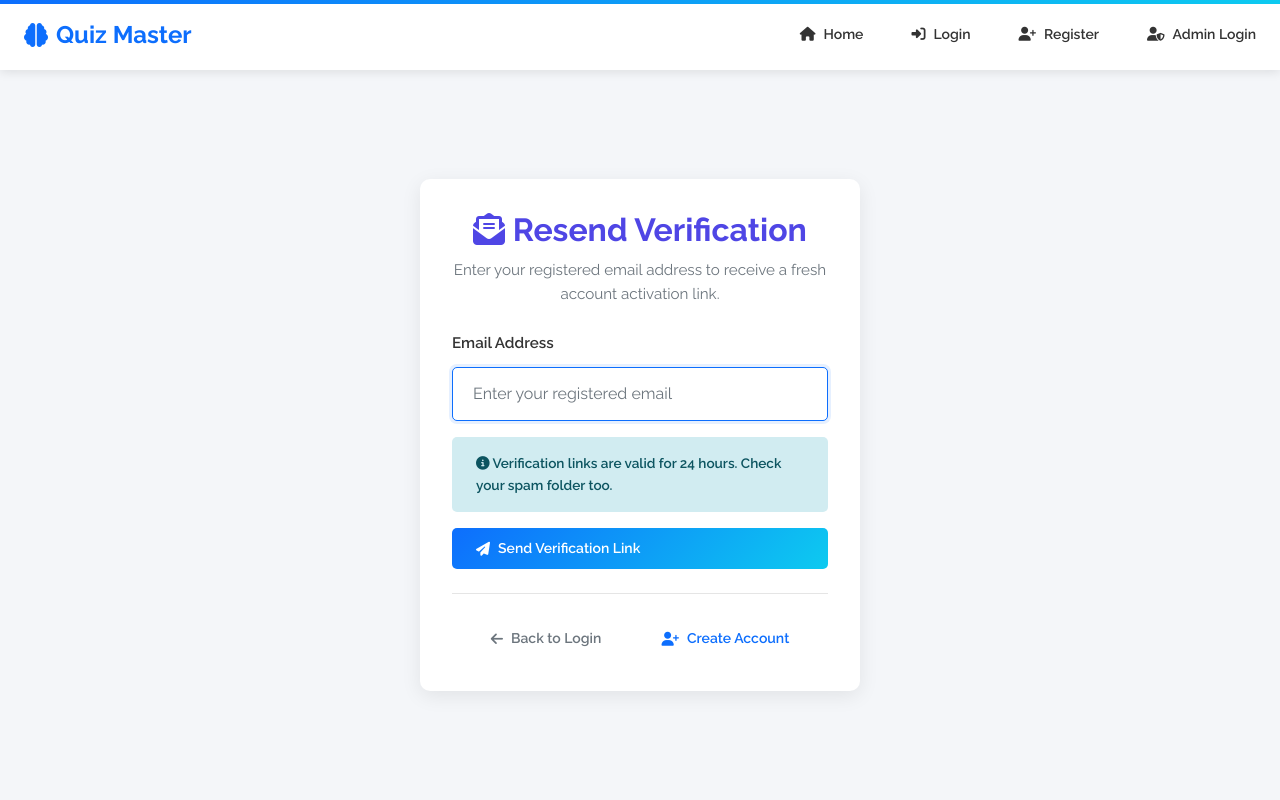
After one commit to omyadav3131/QuizCraft, a Flask app: page /auth/resend-verification in a window 1280 px wide. The commit adds this page. Run offline with Flask 3, Linux system fonts and the light colour scheme; some libraries are stand-ins or nearby versions.

Commit message:
Feat: implement genuine-email verification via Brevo REST API, ProxyFix, and expanded VARCHAR(255) columns

```diff
--- a/app/__init__.py
+++ b/app/__init__.py
@@ -35,6 +35,10 @@ def create_app(config_class=Config):
 
     migrate = Migrate(app, db)
 
+    # Apply ProxyFix for Render reverse proxy (ensures https scheme and real client IP)
+    from werkzeug.middleware.proxy_fix import ProxyFix
+    app.wsgi_app = ProxyFix(app.wsgi_app, x_for=1, x_proto=1, x_host=1, x_prefix=1)
+
 
     # Register blueprints
     from app.auth import auth_bp
--- a/app/auth/routes.py
+++ b/app/auth/routes.py
@@ -14,40 +14,174 @@ from app.models import User, db
 from app import limiter, mail
 import logging
 
+import os
+import requests
+from datetime import datetime
+from itsdangerous import URLSafeTimedSerializer, SignatureExpired, BadSignature
+from flask import current_app
+
 logger = logging.getLogger(__name__)
+
+# ──────────────────────────────────────────────
+# Built-in Disposable / Temporary Email Blocklist
+# ──────────────────────────────────────────────
+DISPOSABLE_EMAIL_DOMAINS = {
+    'tempmail.com', 'throwawaymail.com', 'mailinator.com', '10minutemail.com',
+    'guerrillamail.com', 'sharklasers.com', 'trashmail.com', 'getairmail.com',
+    'yopmail.com', 'dispostable.com', 'temp-mail.org', 'fakeinbox.com',
+    'generator.email', 'tempmailo.com', 'fakemailgenerator.com', 'nada.ltd',
+    'mohmal.com', 'burnermail.io', 'inboxkitten.com', 'crazymailing.com',
+    'emailondeck.com', 'mytemp.email', 'tempail.com', 'disposablemail.com'
+}
+
+def is_disposable_email(email):
+    """Check if the email belongs to a disposable or throwaway domain."""
+    if not email or '@' not in email:
+        return False
+    domain = email.split('@')[-1].strip().lower()
+    return domain in DISPOSABLE_EMAIL_DOMAINS
+
+
+# ──────────────────────────────────────────────
+# Brevo HTTPS REST API Mail Sender (Render Free Tier)
+# ──────────────────────────────────────────────
+def send_email_via_brevo(to_email, to_name, subject, html_content, text_content=None):
+    """
+    Sends email using Brevo's HTTPS REST API.
+    Bypasses Render's outbound SMTP block completely.
+    Never crashes if Brevo fails; logs the error.
+    """
+    api_key = current_app.config.get('BREVO_API_KEY') or os.environ.get('BREVO_API_KEY')
+    sender_email = (
+        current_app.config.get('MAIL_SENDER_EMAIL') or
+        os.environ.get('MAIL_SENDER_EMAIL') or
+        current_app.config.get('MAIL_DEFAULT_SENDER') or
+        'noreply@quizcraft.com'
+    )
+    sender_name = "QuizCraft"
+
+    if not api_key:
+        logger.warning("BREVO_API_KEY not set. Attempting Flask-Mail SMTP fallback...")
+        try:
+            from flask_mail import Message
+            from app import mail
+            msg = Message(subject=subject, sender=sender_email, recipients=[to_email])
+            msg.body = text_content or html_content
+            msg.html = html_content
+            mail.send(msg)
+            logger.info("Email sent via Flask-Mail fallback to %s", to_email)
+            return True
+        except Exception as e:
+            logger.error("Fallback mail send failed: %s", e)
+            return False
+
+    url = "https://api.brevo.com/v3/smtp/email"
+    headers = {
+        "accept": "application/json",
+        "api-key": api_key,
+        "content-type": "application/json"
+    }
+    payload = {
+        "sender": {"name": sender_name, "email": sender_email},
+        "to": [{"email": to_email, "name": to_name or to_email}],
+        "subject": subject,
+        "htmlContent": html_content
+    }
+    if text_content:
+        payload["textContent"] = text_content
+
+    try:
+        response = requests.post(url, json=payload, headers=headers, timeout=10)
+        if response.status_code in (200, 201, 202):
+            logger.info("Brevo email sent successfully to %s", to_email)
+            return True
+        else:
+            logger.error("Brevo API error (%d): %s", response.status_code, response.text)
+            return False
+    except Exception as e:
+        logger.error("Brevo request failed: %s", e)
+        return False
+
+
+# ──────────────────────────────────────────────
+# Helper: send account verification email
+# ──────────────────────────────────────────────
+def send_verification_email(user):
+    """Generate 24-hour token and send verification email via Brevo REST API."""
+    s = URLSafeTimedSerializer(current_app.config['SECRET_KEY'])
+    token = s.dumps(user.email, salt='email-verify-salt')
+    verify_url = url_for('auth.verify_email', token=token, _external=True)
+
+    subject = "Verify your QuizCraft account"
+    html_content = f"""
+    <div style="font-family: Arial, sans-serif; max-width: 600px; margin: 0 auto; padding: 24px; border: 1px solid #e2e8f0; border-radius: 8px;">
+        <h2 style="color: #4f46e5; text-align: center; margin-bottom: 8px;">Welcome to QuizCraft! 🎯</h2>
+        <p style="color: #475569; font-size: 15px;">Hi <strong>{user.username}</strong>,</p>
+        <p style="color: #475569; font-size: 15px;">Thank you for registering. Please confirm your email address by clicking the button below:</p>
+        <p style="text-align: center; margin: 28px 0;">
+            <a href="{verify_url}" style="background-color: #4f46e5; color: #ffffff; padding: 12px 28px; text-decoration: none; border-radius: 6px; font-weight: bold; font-size: 15px; display: inline-block;">Verify Email Address</a>
+        </p>
+        <p style="color: #64748b; font-size: 13px;">Or copy and paste this link in your browser:<br><a href="{verify_url}" style="color: #4f46e5;">{verify_url}</a></p>
+        <p style="color: #64748b; font-size: 13px;">This verification link will expire in <strong>24 hours</strong>.</p>
+        <p style="color: #e11d48; font-size: 13px; background-color: #fff1f2; padding: 10px; border-radius: 4px;">
+            <strong>Note:</strong> Check your spam folder too if you do not see this email in your inbox.
+        </p>
+        <hr style="border: none; border-top: 1px solid #e2e8f0; margin: 20px 0;">
+        <p style="color: #94a3b8; font-size: 12px; text-align: center;">QuizCraft — The Ultimate Quiz Platform</p>
+    </div>
+    """
+    text_content = f"""Hi {user.username},
+
+Thank you for registering on QuizCraft.
+Please verify your email by opening the link below (valid for 24 hours):
+{verify_url}
+
+Note: Check your spam folder too if you do not see this email in your inbox.
+
+— QuizCraft Team
+"""
+    return send_email_via_brevo(user.email, user.username, subject, html_content, text_content)
+
 
 # ──────────────────────────────────────────────
 # Helper: send password reset email
 # ──────────────────────────────────────────────
 def send_reset_email(user):
-    from itsdangerous import URLSafeTimedSerializer
-    from flask_mail import Message
-    from flask import current_app
+    """Generate 30-min token and send password reset email via Brevo REST API."""
     s = URLSafeTimedSerializer(current_app.config['SECRET_KEY'])
     token = s.dumps(user.email, salt='password-reset-salt')
     reset_url = url_for('auth.reset_password', token=token, _external=True)
-    try:
-        msg = Message(
-            subject='QuizCraft — Password Reset Request',
-            sender=current_app.config.get('MAIL_DEFAULT_SENDER', 'noreply@quizcraft.com'),
-            recipients=[user.email]
-        )
-        msg.body = f"""Hi {user.username},
 
-You requested a password reset for your QuizCraft account.
-Click the link below to reset your password (valid for 30 minutes):
+    subject = "QuizCraft — Password Reset Request"
+    html_content = f"""
+    <div style="font-family: Arial, sans-serif; max-width: 600px; margin: 0 auto; padding: 24px; border: 1px solid #e2e8f0; border-radius: 8px;">
+        <h2 style="color: #4f46e5; text-align: center; margin-bottom: 8px;">Password Reset Request</h2>
+        <p style="color: #475569; font-size: 15px;">Hi <strong>{user.username}</strong>,</p>
+        <p style="color: #475569; font-size: 15px;">You requested to reset your QuizCraft password. Click the button below:</p>
+        <p style="text-align: center; margin: 28px 0;">
+            <a href="{reset_url}" style="background-color: #e11d48; color: #ffffff; padding: 12px 28px; text-decoration: none; border-radius: 6px; font-weight: bold; font-size: 15px; display: inline-block;">Reset Password</a>
+        </p>
+        <p style="color: #64748b; font-size: 13px;">Or copy and paste this link in your browser:<br><a href="{reset_url}" style="color: #4f46e5;">{reset_url}</a></p>
+        <p style="color: #64748b; font-size: 13px;">This reset link will expire in <strong>30 minutes</strong>.</p>
+        <p style="color: #e11d48; font-size: 13px; background-color: #fff1f2; padding: 10px; border-radius: 4px;">
+            <strong>Note:</strong> Check your spam folder too if you do not see this email in your inbox.
+        </p>
+        <hr style="border: none; border-top: 1px solid #e2e8f0; margin: 20px 0;">
+        <p style="color: #94a3b8; font-size: 12px; text-align: center;">If you did not request this, you can safely ignore this email.</p>
+    </div>
+    """
+    text_content = f"""Hi {user.username},
 
+You requested to reset your QuizCraft password.
+Click the link below (valid for 30 minutes):
 {reset_url}
 
+Note: Check your spam folder too if you do not see this email in your inbox.
 If you did not request this, please ignore this email.
 
 — QuizCraft Team
 """
-        mail.send(msg)
-        return True
-    except Exception as e:
-        logger.error("Mail send error: %s", e)
-        return False
+    return send_email_via_brevo(user.email, user.username, subject, html_content, text_content)
 
 
 # ──────────────────────────────────────────────
@@ -69,19 +203,109 @@ def register():
         return redirect(url_for('home'))
     form = RegisterForm()
     if form.validate_on_submit():
-        if User.query.filter_by(username=form.username.data).first():
+        username_clean = form.username.data.strip()
+        email_clean = form.email.data.strip().lower()
+
+        # 1. Block disposable email domains
+        if is_disposable_email(email_clean):
+            flash('Temporary or disposable email addresses are not allowed. Please use a permanent email address.', 'danger')
+            return render_template('auth/register.html', form=form)
+
+        # 2. Check duplicate username or email
+        if User.query.filter_by(username=username_clean).first():
             flash('Username already taken', 'warning')
             return render_template('auth/register.html', form=form)
-        if User.query.filter_by(email=form.email.data).first():
+        if User.query.filter_by(email=email_clean).first():
             flash('Email already registered', 'warning')
             return render_template('auth/register.html', form=form)
-        u = User(username=form.username.data, email=form.email.data)
+
+        # 3. Create user with is_verified = False
+        u = User(username=username_clean, email=email_clean, is_verified=False)
         u.set_password(form.password.data)
         db.session.add(u)
         db.session.commit()
-        flash('Account created. Please login.', 'success')
+
+        # 4. Send verification email via Brevo REST API (never crash registration on fail)
+        try:
+            send_verification_email(u)
+        except Exception as e:
+            logger.error("Error while dispatching verification email: %s", e)
+
+        flash('Registration successful! We have sent a verification link to your email. Please verify your email to activate your account. Check your spam folder too.', 'success')
         return redirect(url_for('auth.login'))
     return render_template('auth/register.html', form=form)
+
+
+# ──────────────────────────────────────────────
+# Verify Email Route
+# ──────────────────────────────────────────────
+@auth_bp.route('/verify-email/<token>')
+def verify_email(token):
+    s = URLSafeTimedSerializer(current_app.config['SECRET_KEY'])
+    try:
+        email = s.loads(token, salt='email-verify-salt', max_age=86400)  # 24 hours
+    except SignatureExpired:
+        flash('The verification link has expired. Please request a new one.', 'danger')
+        return render_template('auth/resend_verification.html')
+    except BadSignature:
+        flash('Invalid or corrupted verification link.', 'danger')
+        return redirect(url_for('auth.login'))
+
+    user = User.query.filter_by(email=email).first()
+    if not user:
+        flash('User account not found.', 'danger')
+        return redirect(url_for('auth.login'))
+
+    if user.is_verified:
+        flash('Your email is already verified. Please login.', 'info')
+        return redirect(url_for('auth.login'))
+
+    user.is_verified = True
+    user.verified_at = datetime.utcnow()
+    db.session.commit()
+    flash('Email verified successfully! You can now log in to QuizCraft.', 'success')
+    return redirect(url_for('auth.login'))
+
+
+from flask_limiter.util import get_remote_address
+
+def get_resend_rate_limit_key():
+    """Rate limit key combining client IP and submitted email address."""
+    email = request.form.get('email', '').strip().lower() if request.method == 'POST' else ''
+    ip = get_remote_address()
+    return f"{ip}:{email}" if email else ip
+
+
+# ──────────────────────────────────────────────
+# Resend Verification Email
+# ──────────────────────────────────────────────
+@auth_bp.route('/resend-verification', methods=['GET', 'POST'])
+@limiter.limit("3 per minute", methods=["POST"])
+@limiter.limit("1 per minute", methods=["POST"], key_func=get_resend_rate_limit_key)
+def resend_verification():
+    if current_user.is_authenticated:
+        return redirect(url_for('home'))
+
+    if request.method == 'POST':
+        email = request.form.get('email', '').strip().lower()
+        if not email:
+            flash('Please enter your email address.', 'warning')
+            return render_template('auth/resend_verification.html')
+
+        user = User.query.filter_by(email=email).first()
+        # Only send email if account exists and is not yet verified
+        if user and not user.is_verified:
+            try:
+                send_verification_email(user)
+            except Exception as e:
+                logger.error("Failed to resend verification email: %s", e)
+
+        # Uniform message to prevent email enumeration (whether email exists, is verified, or non-existent)
+        flash('If an unverified account with that email exists, a new verification link has been sent. Check your spam folder too.', 'info')
+        return redirect(url_for('auth.login'))
+
+    email_prefill = request.args.get('email', '')
+    return render_template('auth/resend_verification.html', email=email_prefill)
 
 
 # ──────────────────────────────────────────────
@@ -109,6 +333,12 @@ def login():
                 if u.is_admin():
                     flash('Please use Admin Login page to login as admin', 'warning')
                     return render_template('auth/login.html', form=form)
+
+                # Check if regular user email is verified
+                if not u.is_verified:
+                    flash('Your email is not verified yet. Please check your inbox (and spam folder too) or request a new verification link.', 'warning')
+                    return render_template('auth/login.html', form=form, unverified_email=u.email)
+
                 login_user(u)
                 flash('Logged in successfully', 'success')
                 next_page = request.args.get('next') or url_for('quiz.select')
--- /dev/null
+++ b/app/templates/auth/resend_verification.html
@@ -0,0 +1,46 @@
+{% extends 'base.html' %}
+
+{% block content %}
+<div class="quiz-container">
+  <div class="auth-container" style="max-width: 440px; margin: 4rem auto;">
+    <div class="card shadow-sm" style="border-radius: 12px;">
+      <div class="card-body p-4">
+        <h2 class="text-center mb-2" style="font-weight: 700; color: #4f46e5;">
+          <i class="fas fa-envelope-open-text"></i> Resend Verification
+        </h2>
+        <p class="text-center text-muted mb-4" style="font-size: 0.95rem;">
+          Enter your registered email address to receive a fresh account activation link.
+        </p>
+
+        <form method="POST" action="{{ url_for('auth.resend_verification') }}">
+          <div class="form-group mb-3">
+            <label for="email" class="form-label" style="font-weight: 600;">Email Address</label>
+            <input type="email" name="email" id="email" class="form-control form-control-lg"
+                   placeholder="Enter your registered email" value="{{ email or '' }}" required autofocus>
+          </div>
+
+          <div class="alert alert-info py-2" style="font-size: 0.85rem;">
+            <i class="fas fa-info-circle"></i> Verification links are valid for 24 hours. Check your spam folder too.
+          </div>
+
+          <div class="form-group mt-3">
+            <button type="submit" class="btn btn-primary btn-block w-100 btn-lg" style="font-weight: 600;">
+              <i class="fas fa-paper-plane"></i> Send Verification Link
+            </button>
+          </div>
+        </form>
+
+        <hr style="margin: 1.5rem 0;">
+        <div class="text-center">
+          <a href="{{ url_for('auth.login') }}" class="btn btn-outline-secondary btn-sm mx-1">
+            <i class="fas fa-arrow-left"></i> Back to Login
+          </a>
+          <a href="{{ url_for('auth.register') }}" class="btn btn-outline-primary btn-sm mx-1">
+            <i class="fas fa-user-plus"></i> Create Account
+          </a>
+        </div>
+      </div>
+    </div>
+  </div>
+</div>
+{% endblock %}
--- a/requirements.txt
+++ b/requirements.txt
@@ -29,6 +29,7 @@ psycopg2-binary==2.9.12
 pylint==2.6.0
 python-dateutil==2.8.1
 python-editor==1.0.4
+requests==2.32.3
 six==1.15.0
 SQLAlchemy==2.0.38
 toml==0.10.1
```
Also changed, not shown: QUIZCRAFT_COMPLETE_ANALYSIS.md (+6 -0 lines), app/auth/forms.py (+4 -4 lines), app/models.py (+8 -3 lines), app/templates/auth/login.html (+10 -0 lines), config.py (+8 -2 lines), phase1_email_verification_supabase.sql (added, +35 -0 lines).
